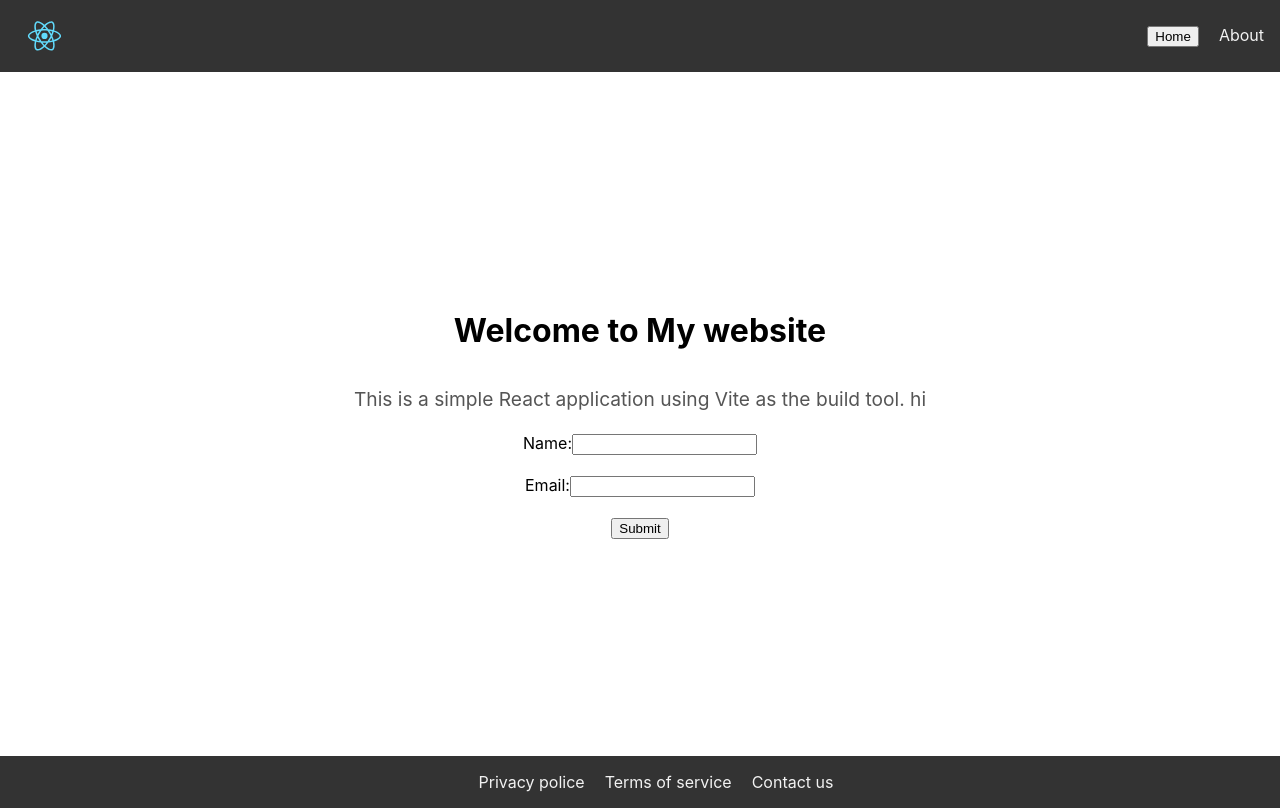
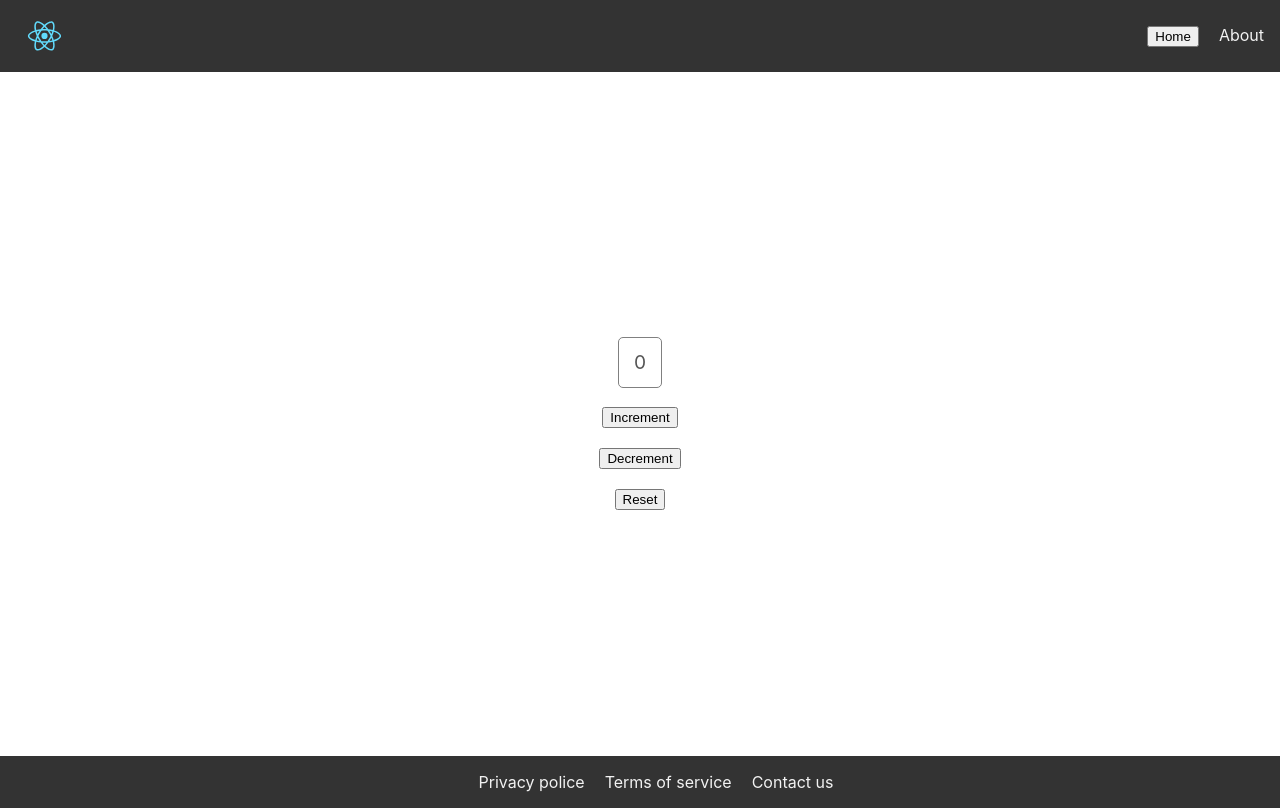
Before and after one commit to Harshchauhan177/ReactJS-FirstDemo, a React (Create React App) app in the folder beta-c/: page / in a window 1280 px wide. Shown: the top 808 px of the page. Built offline with nearby package versions, Linux system fonts and the light colour scheme.

Commit message:
useReducer hook Done

```diff
--- a/beta-c/src/pages/Home.js
+++ b/beta-c/src/pages/Home.js
@@ -1,14 +1,65 @@
-import React from "react";
-// import mainStyles from "../assets/css/Main.module.css";
+import React, { useReducer } from "react";
+import mainStyles from "../assets/css/Main.module.css";
 import Navbar from "../components/layouts/Navbar";
 import Footer from "../components/layouts/Footer";
-import HomeForm from "../components/forms/HomeForm";
+// import HomeForm from "../components/forms/HomeForm";
+
+const reducer = (state, action) => {
+  switch (action.type) {
+    case "increment":
+      return state + 1;
+    case "decrement":
+      return state - 1;
+    case "reset":
+      return 0;
+    default:
+      return state;
+  }
+};
 
 function Home() {
+  const [count, dispatch] = useReducer(reducer, 0);
+
   return (
     <>
       <Navbar />
-      <HomeForm />
+      {/* <HomeForm /> */}
+      <div style={{ minHight: "80vh" }}>
+        <div className={mainStyles.homePage}>
+          <p
+            style={{
+              border: "1.8px solid gray",
+              padding: "10px 15px",
+              borderRadius: "5px",
+            }}
+          >
+            {count}
+          </p>
+          <button
+            onClick={() => {
+              dispatch({ type: "increment" });
+            }}
+          >
+            Increment
+          </button>
+          <br />
+          <button
+            onClick={() => {
+              dispatch({ type: "decrement" });
+            }}
+          >
+            Decrement
+          </button>
+          <br />
+          <button
+            onClick={() => {
+              dispatch({ type: "reset" });
+            }}
+          >
+            Reset
+          </button>
+        </div>
+      </div>
       <Footer />
     </>
   );
```
